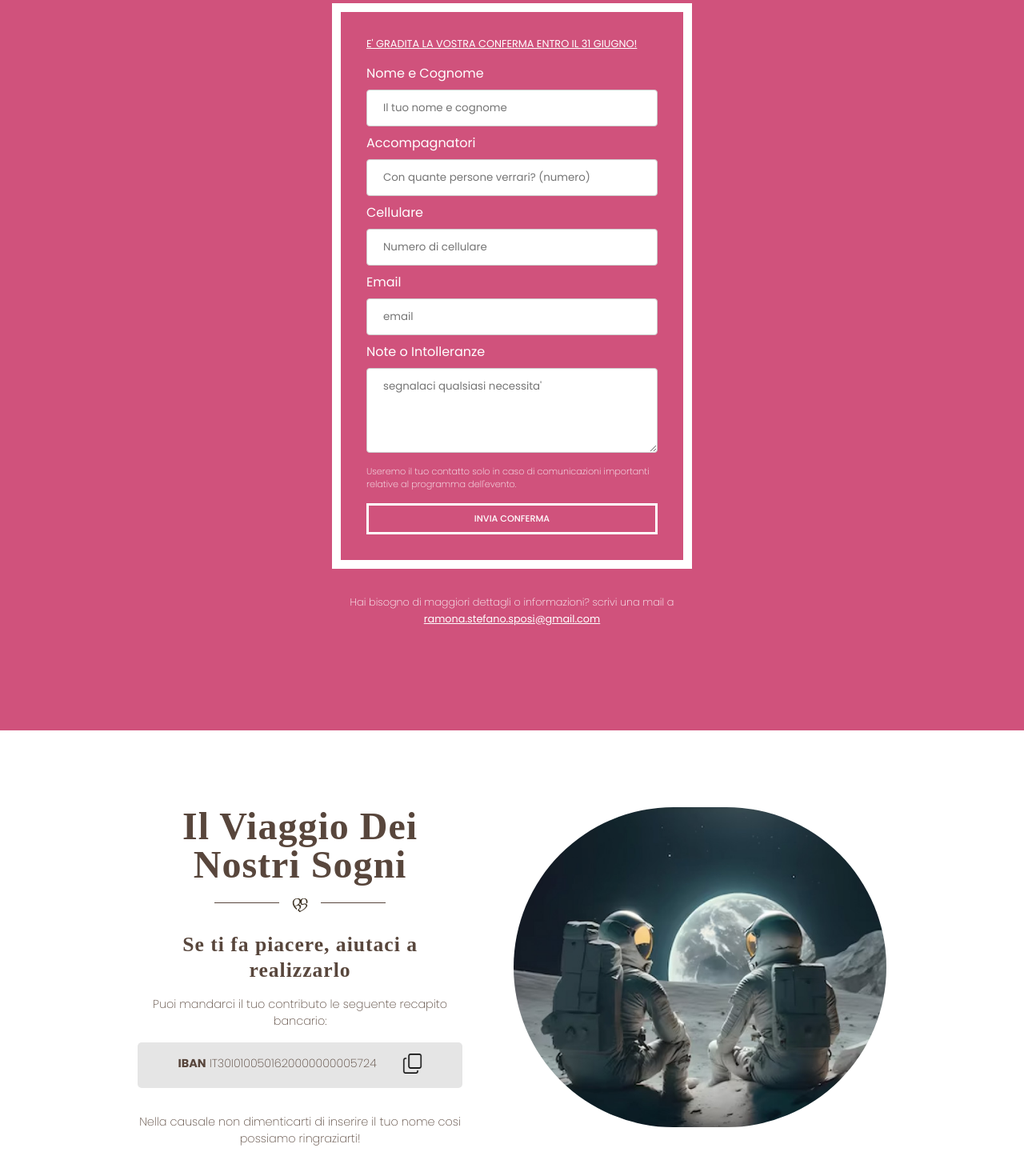
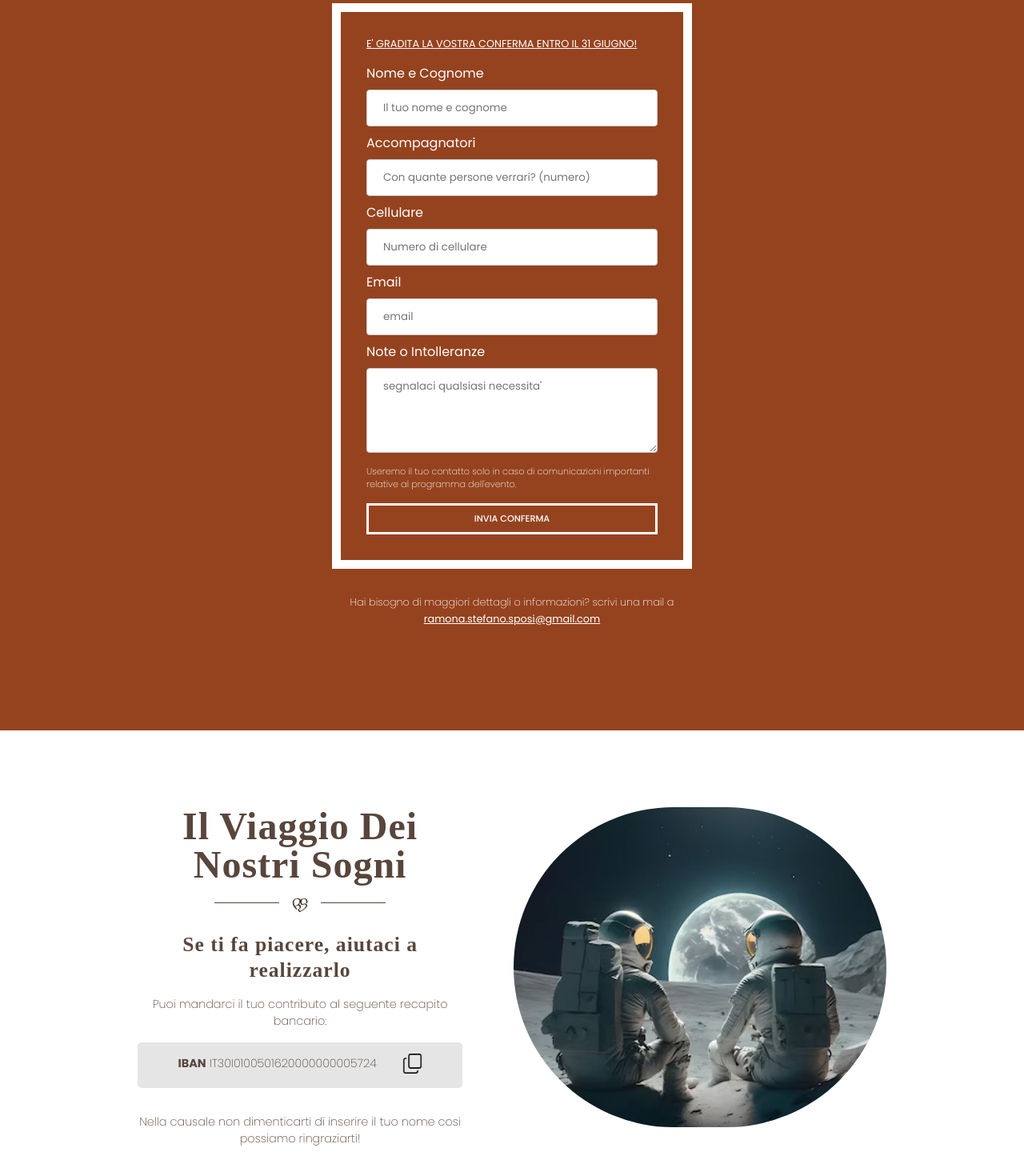
Before and after one commit to thelore85/project-marriage-ste, a Next.js app: page / in a window 1280 px wide. Shown: the part 2916-4386 px from the top of the page at 80% size. Built offline with nearby package versions, Linux system fonts and the light colour scheme; no server answers; a web font is replaced by a local one.

Commit message:
color update

```diff
--- a/src/Components/Gift/Gift.js
+++ b/src/Components/Gift/Gift.js
@@ -18,7 +18,7 @@ const Gift = () => {
           <div className={styles.imageMobile}></div>
 
           <div className={styles.ibanContainer}>
-            <p>Puoi mandarci il tuo contributo le seguente recapito bancario:</p>
+            <p>Puoi mandarci il tuo contributo al seguente recapito bancario:</p>
             <div className={styles.iban}>
               <p><b>IBAN</b> <span>IT30I0100501620000000005724</span></p>
               <img className={styles.copyIcon} src="img/copy-icon.png" height='25px'/>
--- a/src/styles/globals.css
+++ b/src/styles/globals.css
@@ -4,7 +4,7 @@
   --primary:  rgba(245, 238, 185, 0.664);
   --secondary:  #d5f3dd;
   --terciary:  hwb(203 82% 4%);
-  --quart:  #d0527c;
+  --quart:  #95431f;
   --black: black;
   --white: white;
 
```
